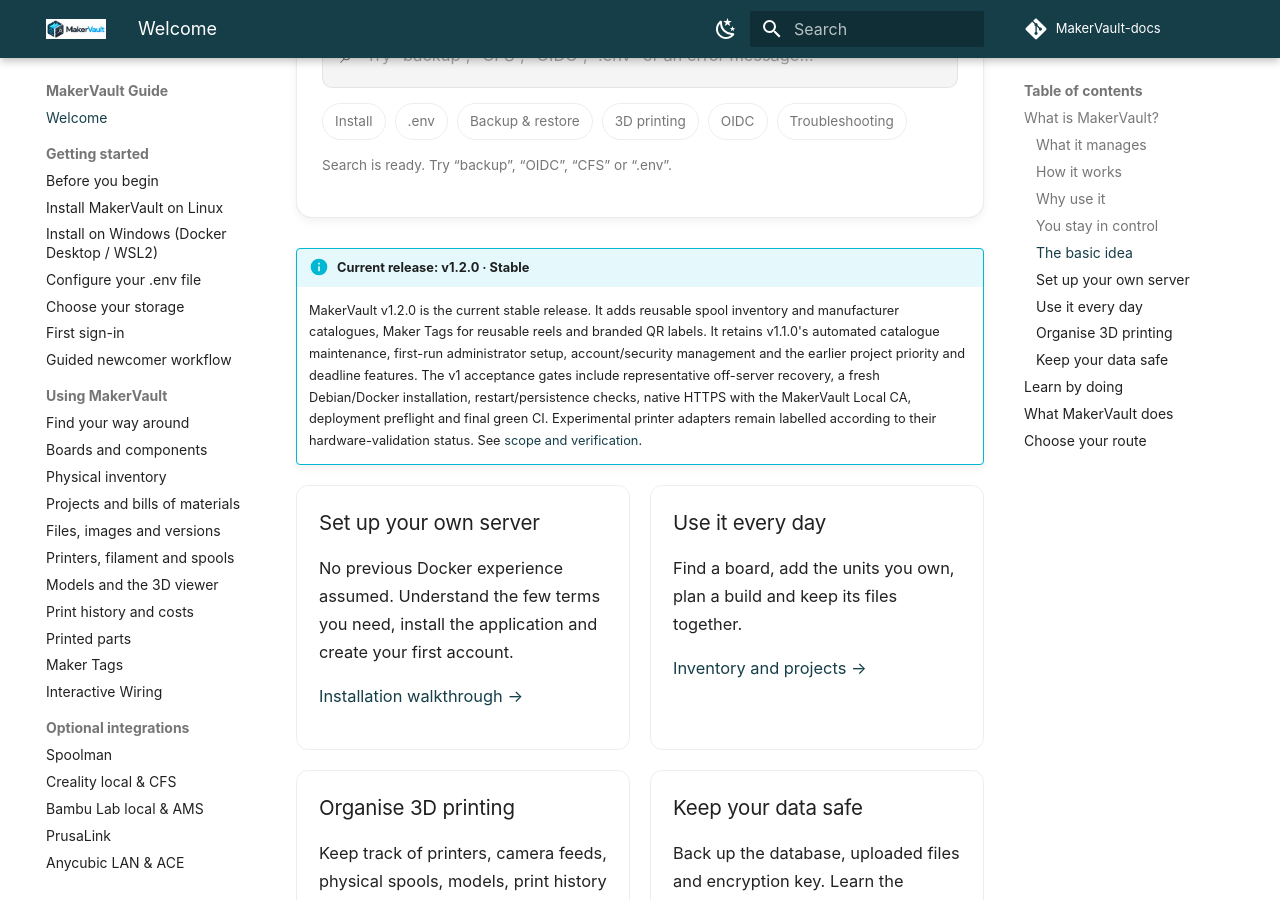
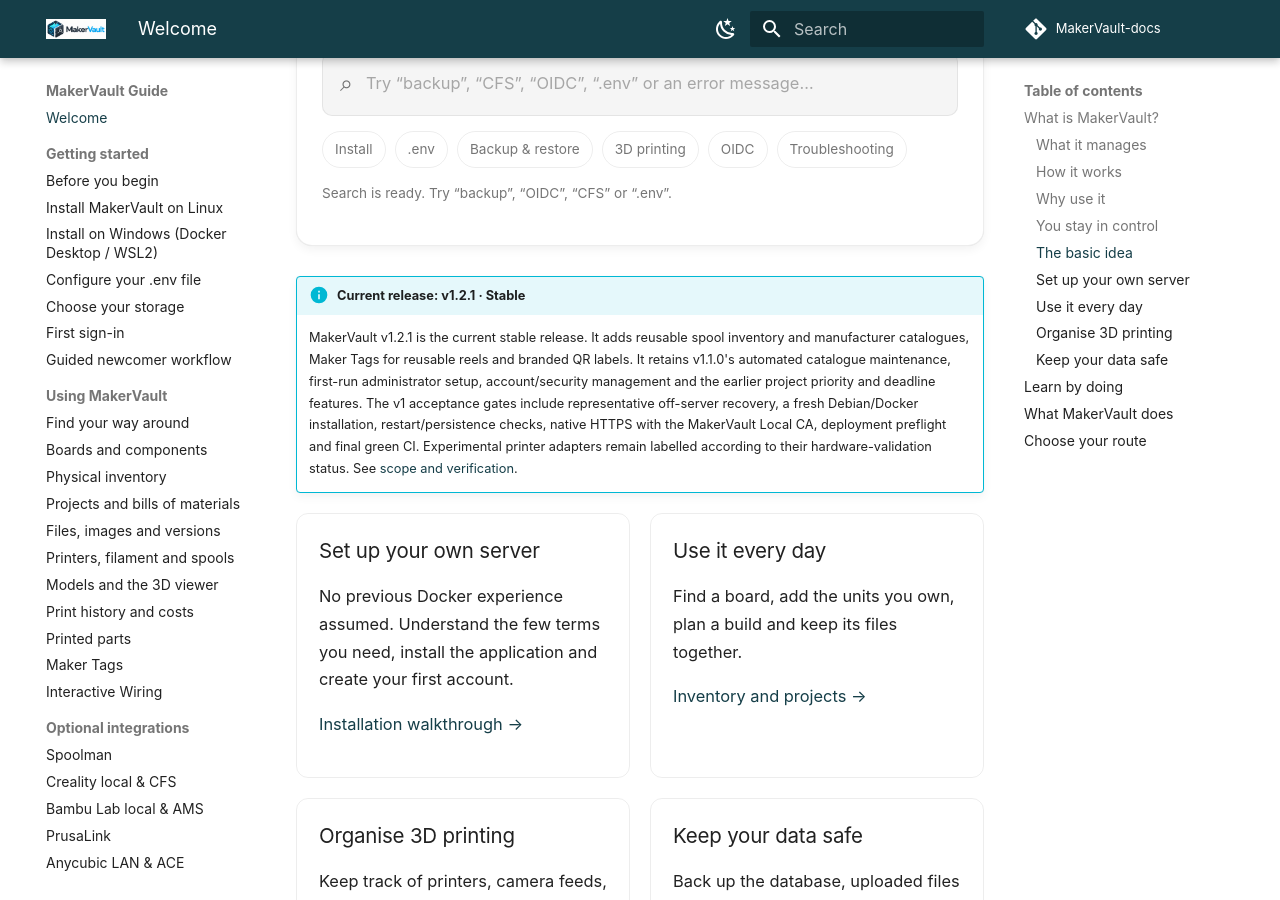
Before and after one commit to gavrd7/MakerVault-docs, an MkDocs documentation site: the page built from docs/guide/index.md, in a window 1280 px wide and 900 px high, scrolled down 2323 px. Built offline with MkDocs 1.6.1 and Material for MkDocs 9.7.7, drawn with Linux system fonts in a browser that asks for light colours; comment, search, counter and statistics services are not loaded; some of the changed text lies outside the part shown.

Commit message:
release: prepare MakerVault v1.2.1 Maker Tags documentation and version

```diff
--- a/docs/guide/index.md
+++ b/docs/guide/index.md
@@ -9,7 +9,7 @@
 [Follow the guided workflow](getting-started/first-project.md){ .md-button }
 </div>
 
-**New in v1.2.0:** reusable spool hardware tracking, manufacturer and printable design catalogues, personal spool images, reviewed catalogue submissions and branded QR labels. The current stable image is v1.2.0.
+**New in v1.2.1:** custom and batch Maker Tag QR label printing, text visibility settings and target-type filters. **Previously in v1.2.0:** reusable spool hardware tracking, manufacturer and printable design catalogues, personal spool images, reviewed catalogue submissions and branded QR labels. The current stable image is v1.2.1.
 
 ## What is MakerVault?
 
@@ -87,8 +87,8 @@
   <div id="guide-search-results" class="guide-search__results" data-guide-search-results></div>
 </div>
 
-!!! info "Current release: v1.2.0 · Stable"
-    MakerVault v1.2.0 is the current stable release. It adds reusable spool inventory and manufacturer catalogues, Maker Tags for reusable reels and branded QR labels. It retains v1.1.0's automated catalogue maintenance, first-run administrator setup, account/security management and the earlier project priority and deadline features. The v1 acceptance gates include representative off-server recovery, a fresh Debian/Docker installation, restart/persistence checks, native HTTPS with the MakerVault Local CA, deployment preflight and final green CI. Experimental printer adapters remain labelled according to their hardware-validation status. See [scope and verification](reference/about.md).
+!!! info "Current release: v1.2.1 · Stable"
+    MakerVault v1.2.1 is the current stable release. It adds reusable spool inventory and manufacturer catalogues, Maker Tags for reusable reels and branded QR labels. It retains v1.1.0's automated catalogue maintenance, first-run administrator setup, account/security management and the earlier project priority and deadline features. The v1 acceptance gates include representative off-server recovery, a fresh Debian/Docker installation, restart/persistence checks, native HTTPS with the MakerVault Local CA, deployment preflight and final green CI. Experimental printer adapters remain labelled according to their hardware-validation status. See [scope and verification](reference/about.md).
 
 <div class="guide-grid" markdown>
 <div class="guide-card" markdown>
```
